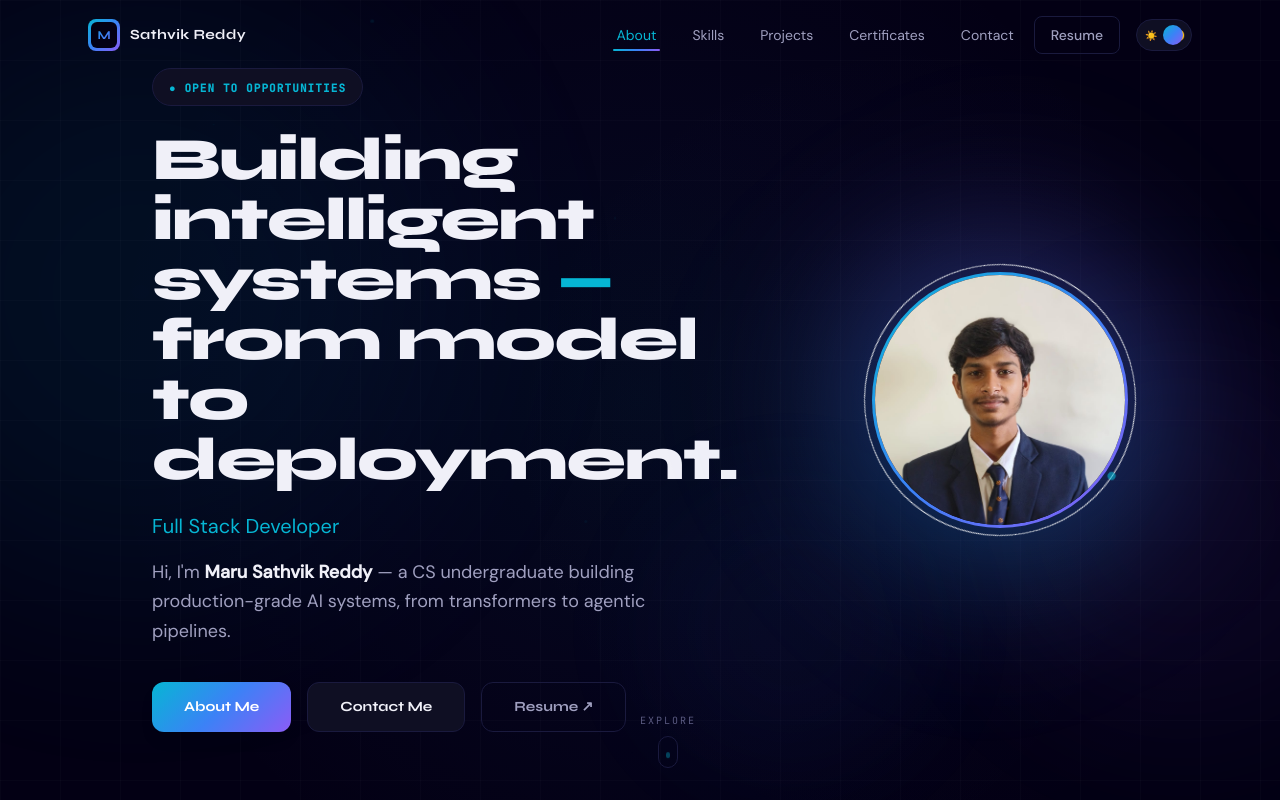
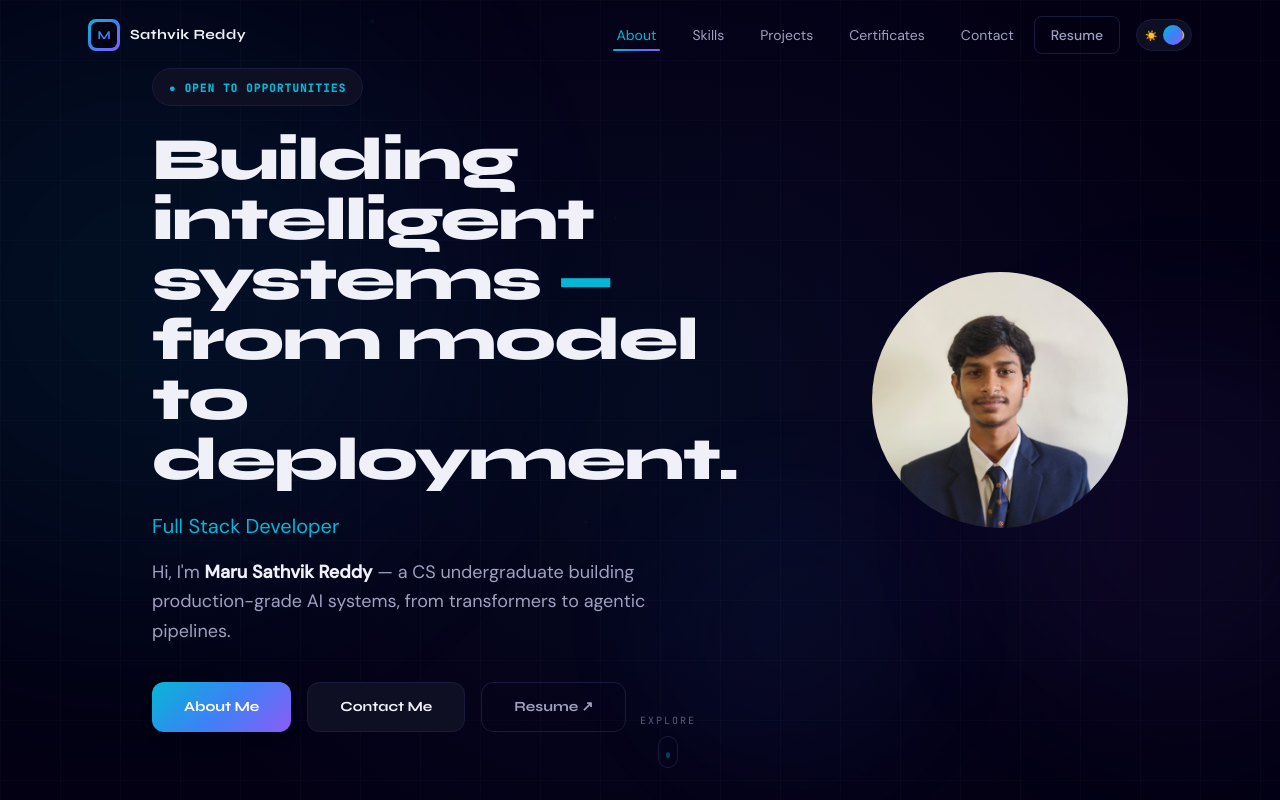
Before and after one commit to Sathvik33/Portfolio, a React (Vite) app in the folder portfolio/: page / in a window 1280 px wide. Shown: the top 800 px of the page. Built offline with nearby package versions, Linux system fonts and the light colour scheme.

Commit message:
Updated Hero page

```diff
--- a/portfolio/src/pages/Hero.jsx
+++ b/portfolio/src/pages/Hero.jsx
@@ -299,36 +299,13 @@ export default function Hero() {
             transition={{ delay: 0.6, duration: 1, ease: [0.4, 0, 0.2, 1] }}
             style={{ scale: photoScale, y: photoY }}
           >
-            {/* Animated glow ring */}
-            <motion.div
-              className="absolute -inset-5 rounded-full opacity-30 blur-3xl"
-              style={{ background: 'var(--gradient)' }}
-              animate={{
-                scale: [1, 1.15, 1],
-                opacity: [0.2, 0.4, 0.2],
-                rotate: [0, 180, 360],
-              }}
-              transition={{ duration: 10, repeat: Infinity, ease: 'easeInOut' }}
-            />
-
-            {/* Orbiting accent ring */}
-            <motion.div
-              className="absolute -inset-2 rounded-full border border-[var(--accent1)]/20"
-              animate={{ rotate: 360 }}
-              transition={{ duration: 20, repeat: Infinity, ease: 'linear' }}
-            >
-              <div className="absolute -top-1 left-1/2 -translate-x-1/2 w-2 h-2 rounded-full bg-[var(--accent1)] opacity-60" />
-            </motion.div>
-
-            <div className="relative p-[3px] rounded-full h-full" style={{ background: 'var(--gradient)' }}>
-              <div className="w-full h-full overflow-hidden rounded-full bg-[var(--bg)]">
+            <div className="relative w-full h-full overflow-hidden rounded-full">
               <img
                 src="/profile.jpg"
                 alt="Maru Sathvik Reddy"
                 className="w-full h-full object-cover"
                 style={{ objectPosition: 'center 12%', transform: 'scale(1.15)' }}
               />
-              </div>
             </div>
           </motion.div>
         </div>
```
Lines whose indentation alone changed are shown as unchanged.
